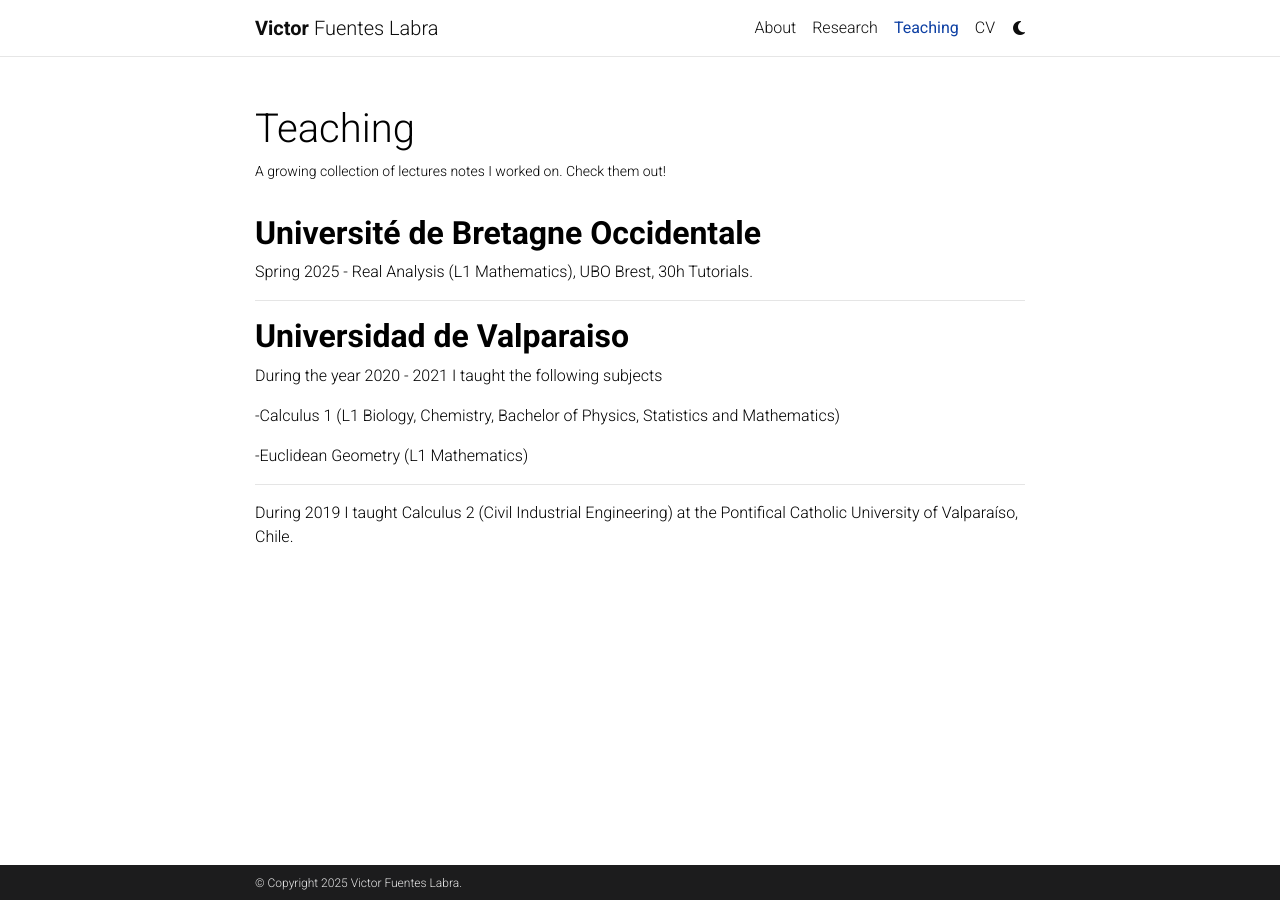
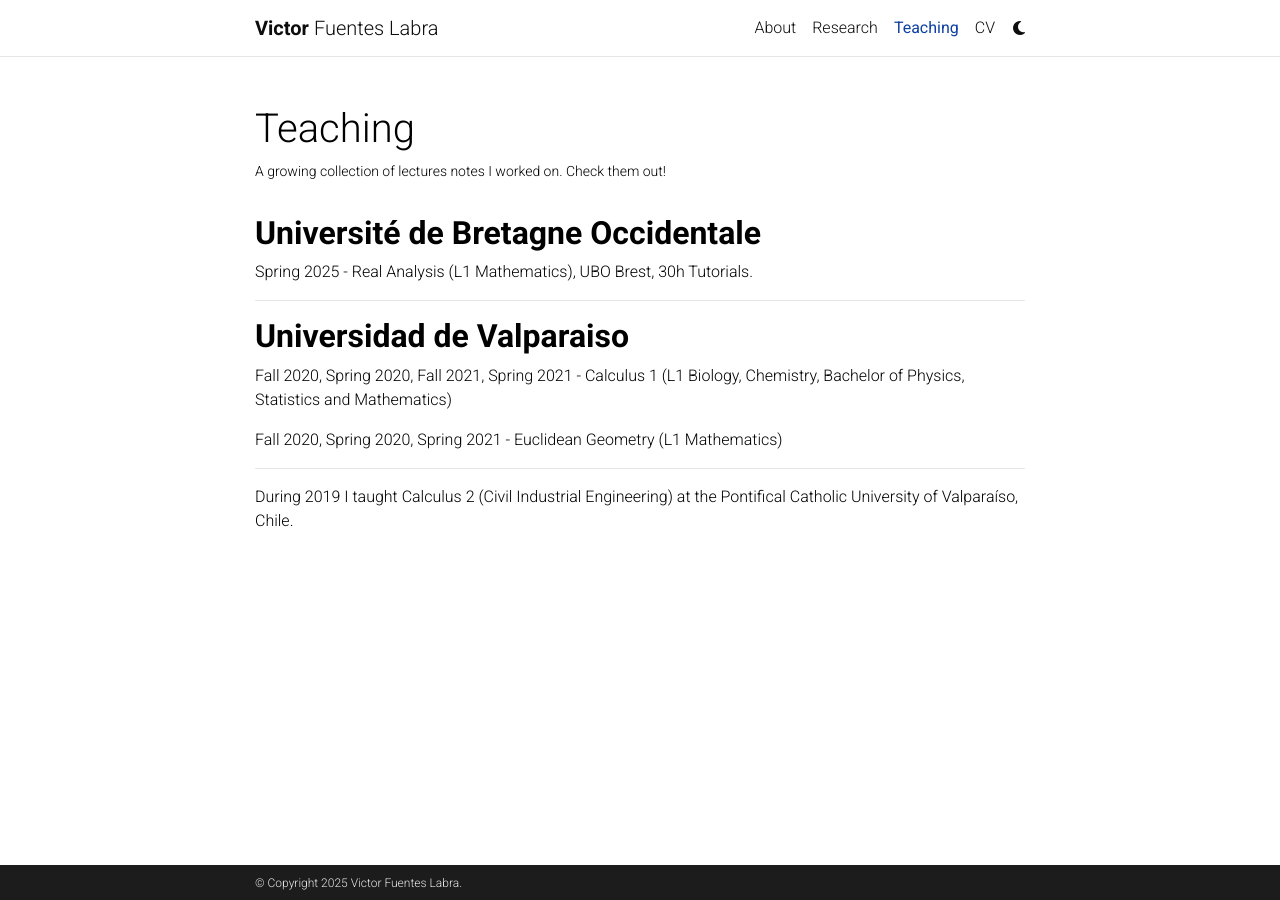
Before and after one commit to Victorfuentesl/victorfuentesl.github.io, a Jekyll site: the page built from _pages/projects.md, in a window 1280 px wide. Built offline with Jekyll 4.4.1, drawn with Linux system fonts in a browser that asks for light colours; comment, search, counter and statistics services are not loaded; a style sheet for code colours, icons or effects is not loaded.

Commit message:
Update projects.md

```diff
--- a/_pages/projects.md
+++ b/_pages/projects.md
@@ -32,11 +32,10 @@
 
  <h1 style="font-size:2em; font-weight:bold;"> Universidad de Valparaiso </h1>
 
- During the year 2020 - 2021 I taught the following subjects
 
-  -Calculus 1 (L1 Biology, Chemistry, Bachelor of Physics, Statistics and Mathematics)
+  Fall 2020, Spring 2020, Fall 2021, Spring 2021 - Calculus 1 (L1 Biology, Chemistry, Bachelor of Physics, Statistics and Mathematics)
 
-  -Euclidean Geometry (L1 Mathematics)
+  Fall 2020, Spring 2020, Spring 2021 - Euclidean Geometry (L1 Mathematics)
 
 ---
 
```
